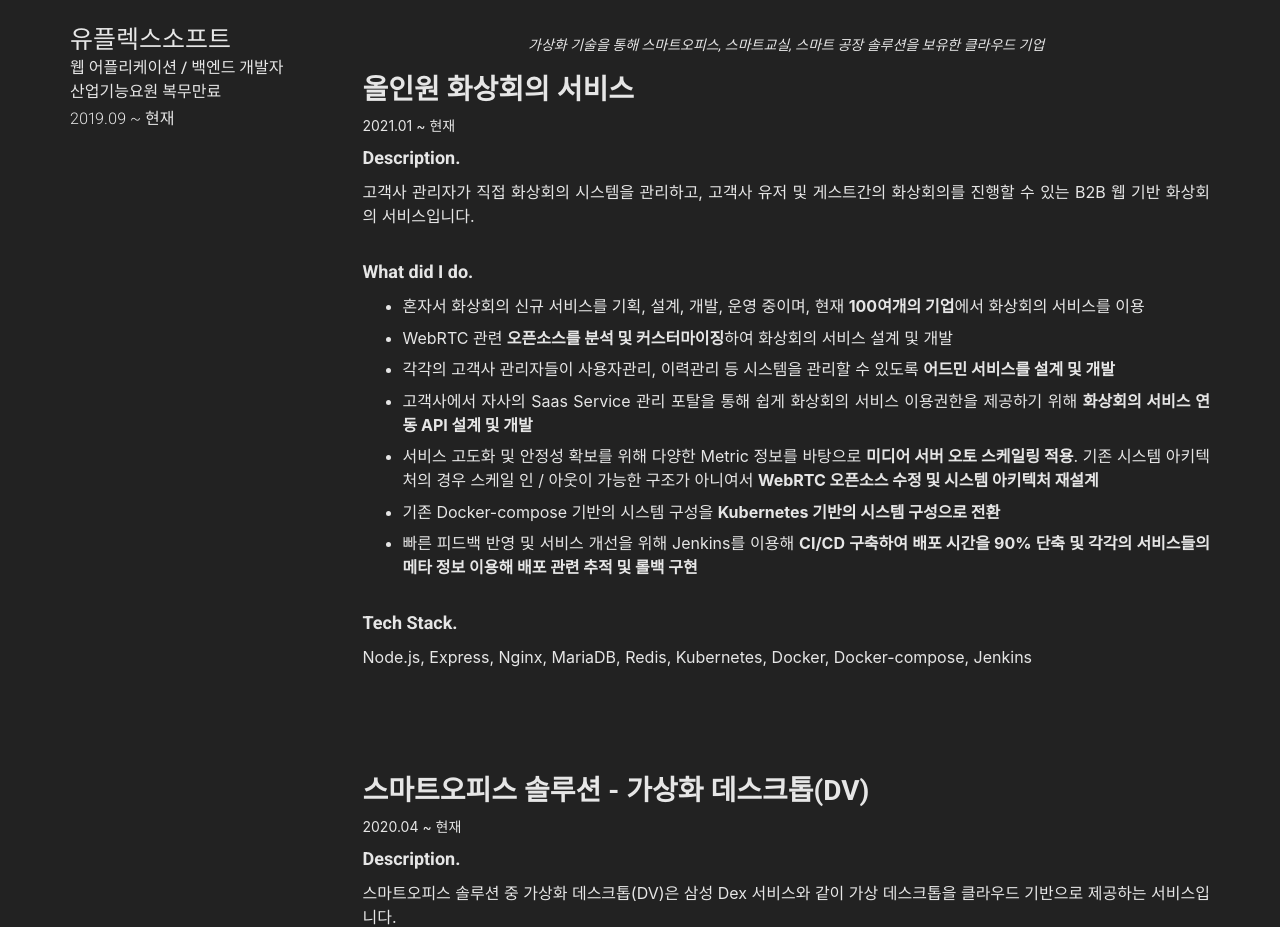
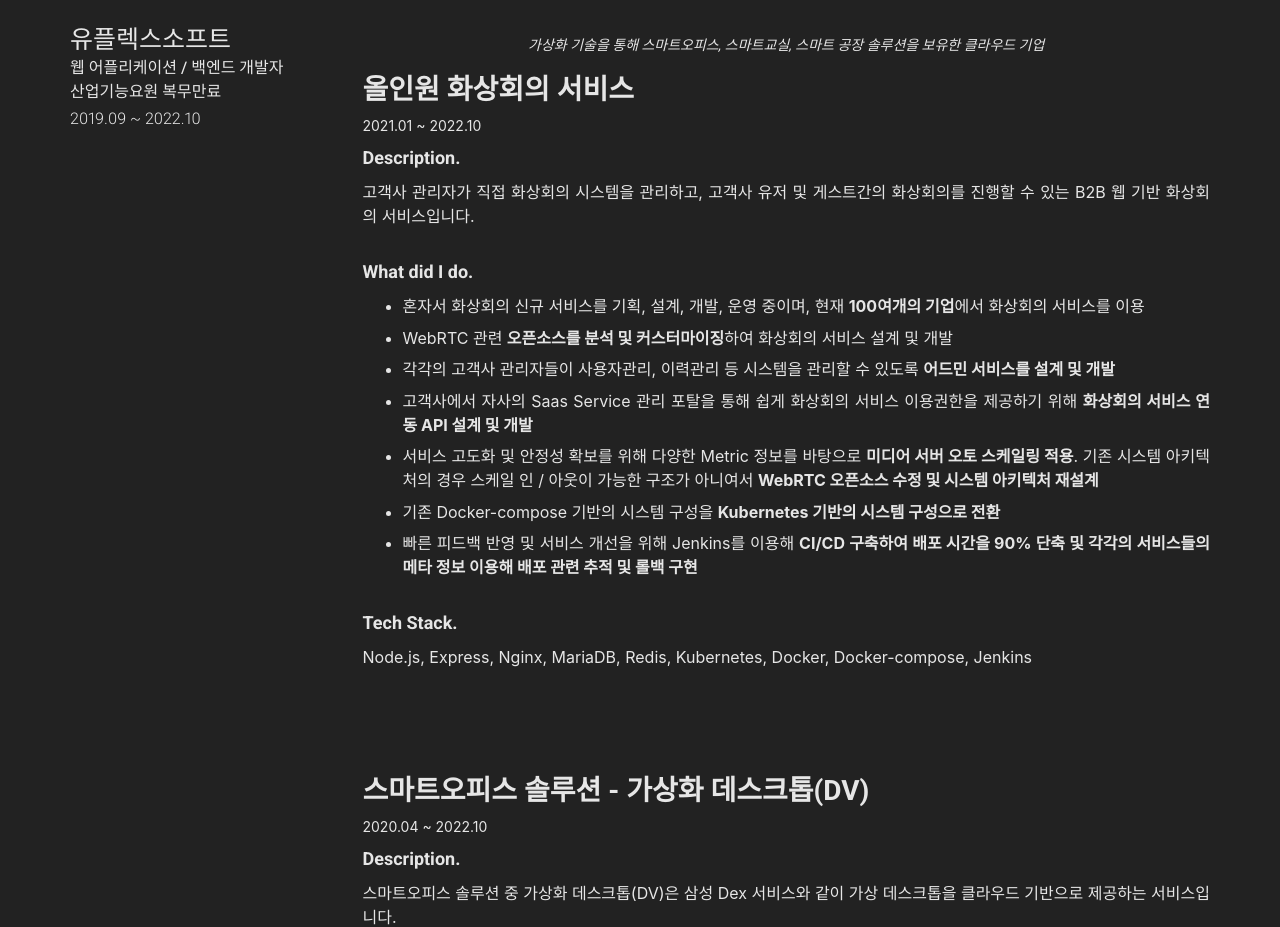
Before and after one commit to wlroh/wlroh.github.io, a Jekyll site: the page built from resume.md, in a window 1280 px wide and 1400 px high, scrolled down 458 px. Shown: the part 151-1078 px from the top of the window. Built offline with Jekyll 4.4.1, drawn with Linux system fonts in a browser that asks for light colours; nearby versions of some CDN libraries.

Commit message:
docs: work-experience 수정

```diff
--- a/_data/resume/work-experience.yml
+++ b/_data/resume/work-experience.yml
@@ -7,12 +7,12 @@
       sub_title: |
         웹 어플리케이션 / 백엔드 개발자<br/>
         산업기능요원 복무만료
-      caption: 2019.09 ~ 현재
+      caption: 2019.09 ~ 2022.10
       quote: >
         가상화 기술을 통해 스마트오피스, 스마트교실, 스마트 공장 솔루션을 보유한 클라우드 기업
       projects:
         - name: 올인원 화상회의 서비스
-          duration: 2021.01 ~ 현재
+          duration: 2021.01 ~ 2022.10
           description: 고객사 관리자가 직접 화상회의 시스템을 관리하고, 고객사 유저 및 게스트간의 화상회의를 진행할 수 있는 B2B 웹 기반 화상회의 서비스입니다.
           what_did_I_do: |
             * 혼자서 화상회의 신규 서비스를 기획, 설계, 개발, 운영 중이며, 현재 **100여개의 기업**에서 화상회의 서비스를 이용
@@ -31,7 +31,7 @@
           tech_stack: Node.js, Express, Nginx, MariaDB, Redis, Kubernetes, Docker, Docker-compose, Jenkins
 
         - name: 스마트오피스 솔루션 - 가상화 데스크톱(DV)
-          duration: 2020.04 ~ 현재
+          duration: 2020.04 ~ 2022.10
           description: 스마트오피스 솔루션 중 가상화 데스크톱(DV)은 삼성 Dex 서비스와 같이 가상 데스크톱을 클라우드 기반으로 제공하는 서비스입니다.
           what_did_I_do: |
             * 운영이 중단된 사용자포탈 서비스의 이슈 수정 및 추가 요구사항 개발하여 **재런칭 및 유지보수**
```
